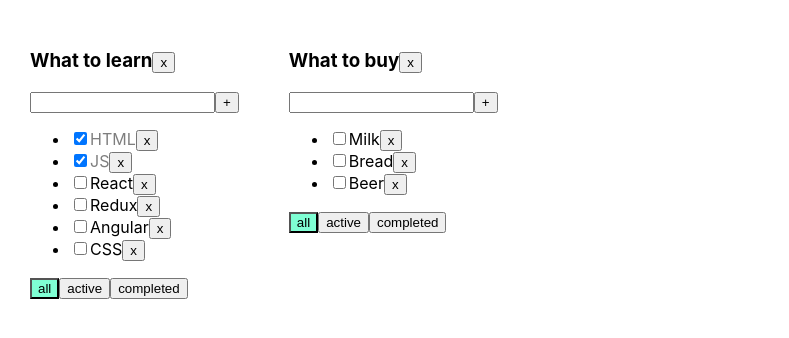
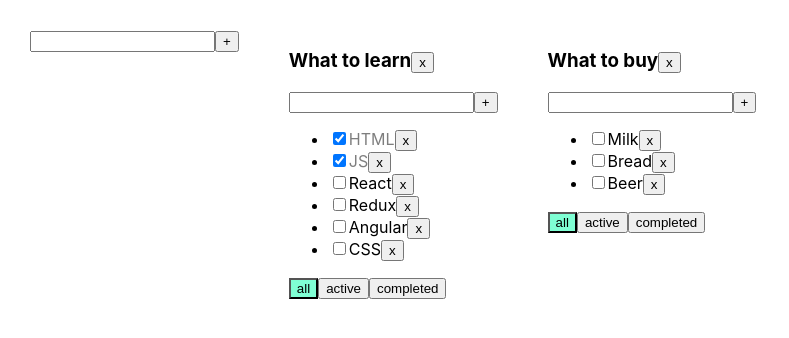
Before and after one commit to DyatlovIvan/todoList, a React (Create React App) app: page / in a window 1280 px wide. Shown: the top 338 px of the page, without its empty margins (0-789 px from the left). Built offline with nearby package versions, Linux system fonts and the light colour scheme.

Commit message:
nwe functionality: update todolist and tasks

```diff
--- a/src/App.tsx
+++ b/src/App.tsx
@@ -2,11 +2,13 @@ import React, {useState} from 'react';
 import {v1} from 'uuid';
 import './App.css';
 import {TaskType, TodoList} from "./todoList";
+import {AddItemForm} from "./components/AddItemForm";
+import {log} from "util";
 
 
 export type FilterValuesType = 'all' | 'completed' | 'active';
 
-type TasksType = {[key:string]:Array<TaskType>}
+type TasksType = { [key: string]: Array<TaskType> }
 
 type todoLists = {
     id: string
@@ -33,37 +35,53 @@ export function App() {
             {id: v1(), title: 'CSS', isDone: false}
 
         ],
-        [todoListId2]:[
+        [todoListId2]: [
             {id: v1(), title: 'Milk', isDone: false},
             {id: v1(), title: 'Bread', isDone: false},
             {id: v1(), title: 'Beer', isDone: false},
         ]
     })
 
-    const removeTaskList = (todoListID:string)=>{
-        setTodoLists(todoLists.filter(el=>el.id!==todoListID));
+    const AddNewTaskHandler = (title: string) => {
+        console.log(title)
+        const NewTaskListID = v1()
+        setTodoLists([{id: NewTaskListID, title: title, filter: 'all'}, ...todoLists])
+        setTasks({[NewTaskListID]: [], ...tasks})
+    }
+
+    const removeTaskList = (todoListID: string) => {
+        setTodoLists(todoLists.filter(el => el.id !== todoListID));
         delete tasks[todoListID];
         setTasks({...tasks})
     }
 
-    function removeTask(todoListID:string, id: string) {
-        setTasks({...tasks,[todoListID]:tasks[todoListID].filter(f=>f.id!==id)})
+    function removeTask(todoListID: string, id: string) {
+        setTasks({...tasks, [todoListID]: tasks[todoListID].filter(f => f.id !== id)})
     }
 
-    function addNewTask(todoListID:string, title: string) {
-        setTasks({...tasks,[todoListID]:[ {id: v1(), title: title, isDone: true},...tasks[todoListID]]})
+    function addNewTask(todoListID: string, title: string) {
+        setTasks({...tasks, [todoListID]: [{id: v1(), title: title, isDone: false}, ...tasks[todoListID]]})
     }
 
-    function changeSelectTask(todoListID:string, id: string, isDone: boolean) {
-      setTasks({...tasks,[todoListID]:tasks[todoListID].map(m=>m.id === id? {...m,isDone:isDone}:m)})
+    const updateTodoList = (todoListID:string, title:string)=>{
+        setTodoLists(todoLists.map(m=>m.id===todoListID?{...m,title:title}:m))
     }
 
-    function changeFilter(todoListID:string, value: FilterValuesType) {
-        setTodoLists(todoLists.map(el=>el.id===todoListID?{...el,filter: value}:el))
+    const updateTask = (todoListID: string, id: string, title: string) => {
+        setTasks({...tasks, [todoListID]: tasks[todoListID].map(m => m.id === id ? {...m, title: title} : m)})
+    }
+
+    function changeSelectTask(todoListID: string, id: string, isDone: boolean) {
+        setTasks({...tasks, [todoListID]: tasks[todoListID].map(m => m.id === id ? {...m, isDone: isDone} : m)})
+    }
+
+    function changeFilter(todoListID: string, value: FilterValuesType) {
+        setTodoLists(todoLists.map(el => el.id === todoListID ? {...el, filter: value} : el))
     }
 
     return (
         <div className="App">
+            <AddItemForm callBack={(title) => AddNewTaskHandler(title)}/>
             {todoLists.map(el => {
 
                     let tasksForTodoList = tasks[el.id];
@@ -84,14 +102,15 @@ export function App() {
                             addNewTask={addNewTask}
                             changeSelectTask={changeSelectTask}
                             filter={el.filter}
-                            removeTaskList = {removeTaskList}
+                            removeTaskList={removeTaskList}
+                            updateTask={updateTask}
+                            updateTodoList={updateTodoList}
                         />
                     )
                 }
             )
             }
 
-
         </div>
     );
 }
--- /dev/null
+++ b/src/components/AddItemForm.tsx
@@ -0,0 +1,47 @@
+import style from "../todoList.module.css";
+import React, {ChangeEvent, KeyboardEvent, useState} from "react";
+
+type AddItemFormType = {
+    callBack: (title: string) => void
+}
+
+export const AddItemForm = (props: AddItemFormType) => {
+    const [newTaskTitle, setNewTaskTitle] = useState('')
+    const [error, setError] = useState<string | null>(null)
+
+    const onChangeTitleHandler = (e: ChangeEvent<HTMLInputElement>) => {
+        setError(null);
+        setNewTaskTitle(e.currentTarget.value)
+    }
+
+    const onKeyPressTitleHandler = (e: KeyboardEvent<HTMLInputElement>) => {
+        if (e.key === "Enter") {
+            props.callBack(newTaskTitle);
+            setNewTaskTitle('');
+        }
+    }
+
+    const onClickTitleHandler = () => {
+        if (newTaskTitle.trim() === '') {
+            setError('Error')
+            return
+        }
+
+        props.callBack(newTaskTitle);
+        setNewTaskTitle('');
+    }
+    return (
+        <div>
+
+            <input value={newTaskTitle}
+                   onChange={onChangeTitleHandler}
+                   onKeyPress={onKeyPressTitleHandler}
+                   className={error ? style.error : ''}
+            />
+            <button onClick={onClickTitleHandler}>+</button>
+            {error && <div className={style.errorMessage}>{error}</div>}
+
+        </div>
+
+    )
+}
--- /dev/null
+++ b/src/components/EditableSpan.tsx
@@ -0,0 +1,29 @@
+import style from "../todoList.module.css";
+import React, {ChangeEvent, useState} from "react";
+
+
+type EditableSpanType = {
+    title: string
+    isDone?: boolean
+    callBack: (title: string) => void
+}
+export const EditableSpan = ({title, isDone, callBack, ...props}: EditableSpanType) => {
+    const [edit, setEdit] = useState<boolean>(false)
+    let [newTitle, setNewTitle] = useState(title)
+
+    const onChangeHandler = (e: ChangeEvent<HTMLInputElement>) => {
+        setNewTitle(e.currentTarget.value)
+    }
+
+    const editTrue = () => setEdit(true)
+    const editFalse = () => {
+        setEdit(false)
+        callBack(newTitle.trim())
+    }
+    return (
+        edit ?
+            <input value={newTitle} onChange={onChangeHandler} className={isDone ? style.isDone : ''} onBlur={editFalse}
+                   autoFocus/> :
+            <span onDoubleClick={editTrue} className={isDone ? style.isDone : ''}>{title}</span>
+    )
+}
--- a/src/todoList.tsx
+++ b/src/todoList.tsx
@@ -1,8 +1,8 @@
-import React, { ChangeEvent, KeyboardEvent, useState } from 'react';
-import { FilterValuesType } from "./App";
+import React, {ChangeEvent, KeyboardEvent, useState} from 'react';
+import {FilterValuesType} from "./App";
 import style from './todoList.module.css'
-import {Button} from "./components/Button";
-import {ImputWithButton} from "./components/ImputWithButton";
+import {AddItemForm} from "./components/AddItemForm";
+import {EditableSpan} from "./components/EditableSpan";
 
 
 type propsType = {
@@ -15,6 +15,8 @@ type propsType = {
     changeSelectTask: (todoListID: string, id: string, isDone: boolean) => void
     filter: FilterValuesType
     removeTaskList: (todoListID: string) => void
+    updateTask: (todoListID: string, id: string, title: string) => void
+    updateTodoList:(todoListID:string, title:string)=>void
 }
 
 export type TaskType = {
@@ -23,34 +25,15 @@ export type TaskType = {
 
 export const TodoList = (props: propsType) => {
 
-    // const [newTaskTitle, setNewTaskTitle] = useState('')
-    // const [error, setError] = useState<string | null>(null)
-
-    // const onChangeTitleHandler = (e: ChangeEvent<HTMLInputElement>) => {
-    //     setError(null);
-    //     setNewTaskTitle(e.currentTarget.value)
-    // }
-    // const onKeyPressTitleHandler = (e: KeyboardEvent<HTMLInputElement>) => {
-    //     if (e.key === "Enter") {
-    //         props.addNewTask(props.todoListID, newTaskTitle);
-    //         setNewTaskTitle('');
-    //     }
-    // }
-    // const onClickTitleHandler = () => {
-    //     if (newTaskTitle.trim() === '') {
-    //         setError('Error')
-    //         return
-    //     }
-    //     props.addNewTask(props.todoListID, newTaskTitle);
-    //     setNewTaskTitle('');
-    // }
 
     const onClickFilterHandler = (value: FilterValuesType) => props.changeFilter(props.todoListID, value);
     // const onAllFilterHandler = () => props.changeFilter(props.todoListID, 'all');
     // const onActiveFilterHandler = () => props.changeFilter(props.todoListID,'active' );
     // const onCompletedFilterHandler = () => props.changeFilter(props.todoListID, 'completed');
 
-
+    const AddTaskHandler = (title: string) => {
+        props.addNewTask(props.todoListID, title)
+    }
     const onClickRemoveTask = (ID: string) => props.removeTask(props.todoListID, ID);
 
     const onChangeSelectHandler = (tId: string, e: ChangeEvent<HTMLInputElement>) => {
@@ -60,56 +43,67 @@ export const TodoList = (props: propsType) => {
     const onClickRemoveTaskList = () => {
         props.removeTaskList(props.todoListID)
     }
+    const updateTask = (id: string, newTitle: string) => {
+        props.updateTask(props.todoListID, id, newTitle)
+    }
+    const updateTodoListHandler = (newTitle:string) =>{
+        props.updateTodoList(props.todoListID,newTitle)
+    }
 
     const mappingTasks = props.task.map(t => {
 
         return (
             <li>
-                <input type="checkbox" onChange={(e) => onChangeSelectHandler(t.id, e)} checked={t.isDone} />
-                <span className={t.isDone === true ? style.isDone : ''}>{t.title}</span>
-                <Button CallBack={()=>onClickRemoveTask(t.id)} name={'x'}/>
+                <input type="checkbox" onChange={(e) => onChangeSelectHandler(t.id, e)} checked={t.isDone}/>
+                <EditableSpan title={t.title} isDone={t.isDone} callBack={(newTitle) => updateTask(t.id, newTitle)}/>
+
+                <button onClick={() => onClickRemoveTask(t.id)}>x</button>
             </li>)
     })
 
     return (
         <div>
             <h3>
-                {props.title}
-                {/*<button onClick={onClickRemoveTaskList}>x</button>*/}
-                <Button CallBack={onClickRemoveTaskList} name={'x'}/>
+                <EditableSpan title={props.title} callBack={(newTitle)=>updateTodoListHandler(newTitle)}/>
+                <button onClick={onClickRemoveTaskList}>x</button>
+
             </h3>
-            <div>
-                {/*<input value={newTaskTitle}*/}
-                {/*    onChange={onChangeTitleHandler}*/}
-                {/*    onKeyPress={onKeyPressTitleHandler}*/}
-                {/*    className={error ? style.error : ''}*/}
-                {/*/>*/}
-                {/*<button onClick={onClickTitleHandler}>+</button>*/}
-                {/*{error && <div className={style.errorMessage}>{error}</div>}*/}
 
-                <ImputWithButton addNewTask = {props.addNewTask}
-                                 todoListID = {props.todoListID}/>
+            <AddItemForm callBack={(title) => AddTaskHandler(title)}/>
+            {/*<div>*/}
+            {/*    <input value={newTaskTitle}*/}
+            {/*        onChange={onChangeTitleHandler}*/}
+            {/*        onKeyPress={onKeyPressTitleHandler}*/}
+            {/*        className={error ? style.error : ''}*/}
+            {/*    />*/}
+            {/*    <button onClick={onClickTitleHandler}>+</button>*/}
+            {/*    {error && <div className={style.errorMessage}>{error}</div>}*/}
 
-            </div>
+            {/*  */}
+
+            {/*</div>*/}
             <ul>
 
                 {mappingTasks}
 
             </ul>
             <div>
-                {/* <button className={props.filter === 'all' ? style.activeFilter : ''}
-                        onClick={() => {onClickFilterHandler('all')}}>all
+                <button className={props.filter === 'all' ? style.activeFilter : ''}
+                        onClick={() => {
+                            onClickFilterHandler('all')
+                        }}>all
                 </button>
                 <button className={props.filter === 'active' ? style.activeFilter : ''}
-                        onClick={() => {onClickFilterHandler('active')}}>active
+                        onClick={() => {
+                            onClickFilterHandler('active')
+                        }}>active
                 </button>
                 <button className={props.filter === 'completed' ? style.activeFilter : ''}
-                        onClick={() => {onClickFilterHandler('completed')}}>completed
-                </button> */}
+                        onClick={() => {
+                            onClickFilterHandler('completed')
+                        }}>completed
+                </button>
 
-                <Button CallBack = {()=>onClickFilterHandler('all')} name = {'all'} style ={props.filter === 'all' ? style.activeFilter : ''}/>
-                <Button CallBack = {()=>onClickFilterHandler('active')} name = {'active'} style ={props.filter === 'active' ? style.activeFilter : ''}/>
-                <Button CallBack = {()=>onClickFilterHandler('completed')} name = {'completed'} style ={props.filter === 'completed' ? style.activeFilter : ''}/>
             </div>
         </div>
 
```
Lines whose indentation alone changed are shown as unchanged.
